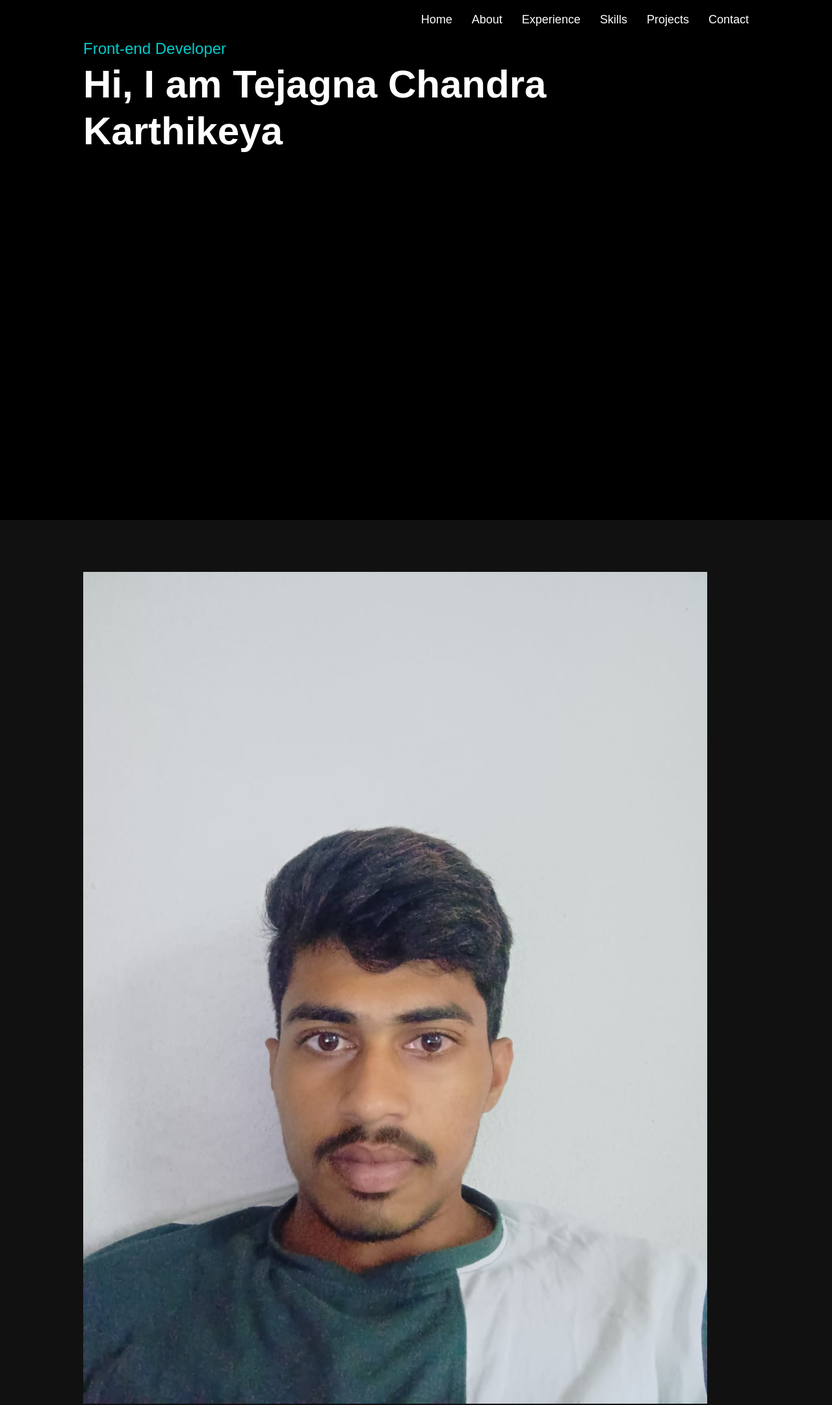
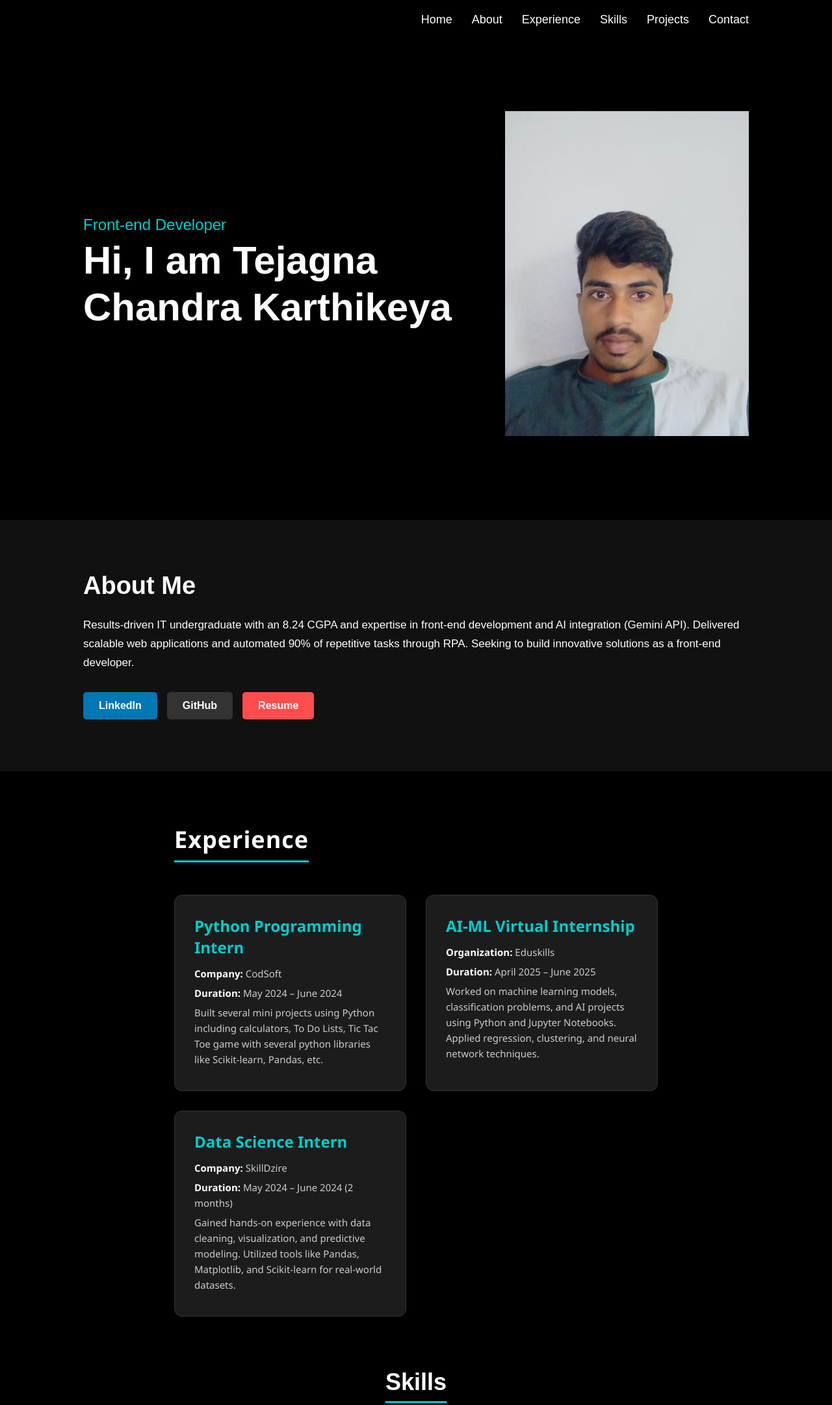
Before and after one commit to Karthikeya-006/Portfolio, a plain HTML site: page index.html in a window 1280 px wide. Shown: the top 2162 px of the page at 65% size. Drawn offline with nearby package versions, Linux system fonts and the light colour scheme.

Commit message:
Update index.html

```diff
--- a/index.html
+++ b/index.html
@@ -43,17 +43,20 @@
       </ul>
     </div>
 
-    <div class="header-text">
-      <p>Front-end Developer</p>
-      <h1>Hi, I am Tejagna Chandra Karthikeya</h1>
+    <div class="header-main-content">
+        <div class="header-text">
+            <p>Front-end Developer</p>
+            <h1>Hi, I am Tejagna Chandra Karthikeya</h1>
+        </div>
+
+        <div class="header-image">
+            <img src="profile-pic.jpg" alt="Profile Picture" class="profile-main-img" />
+        </div>
     </div>
   </div>
 
   <div id="about">
     <div class="container about-section">
-      <div class="about-img">
-        <img src="profile-pic.jpg" alt="Profile Photo" />
-      </div>
       <div class="about-content">
         <h1>About Me</h1>
         <p>
```
